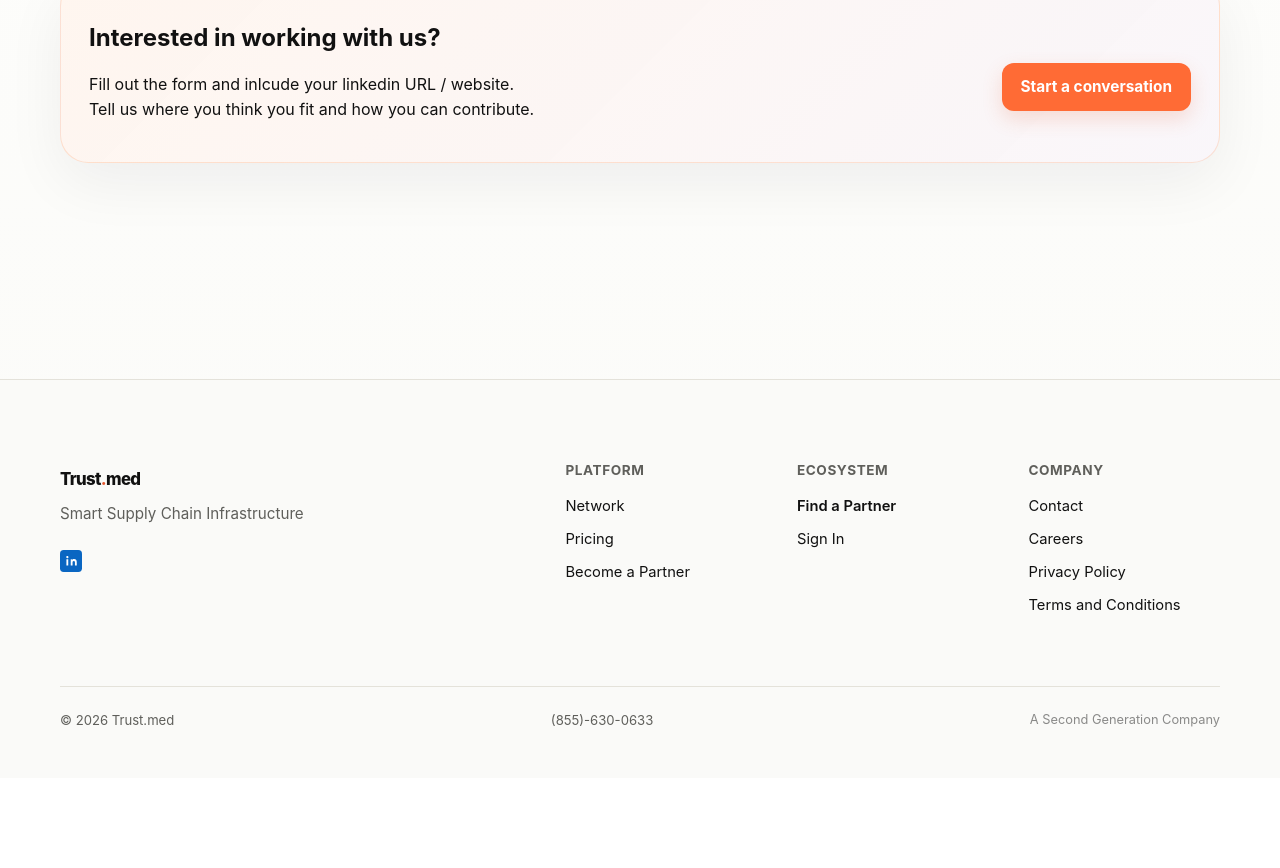
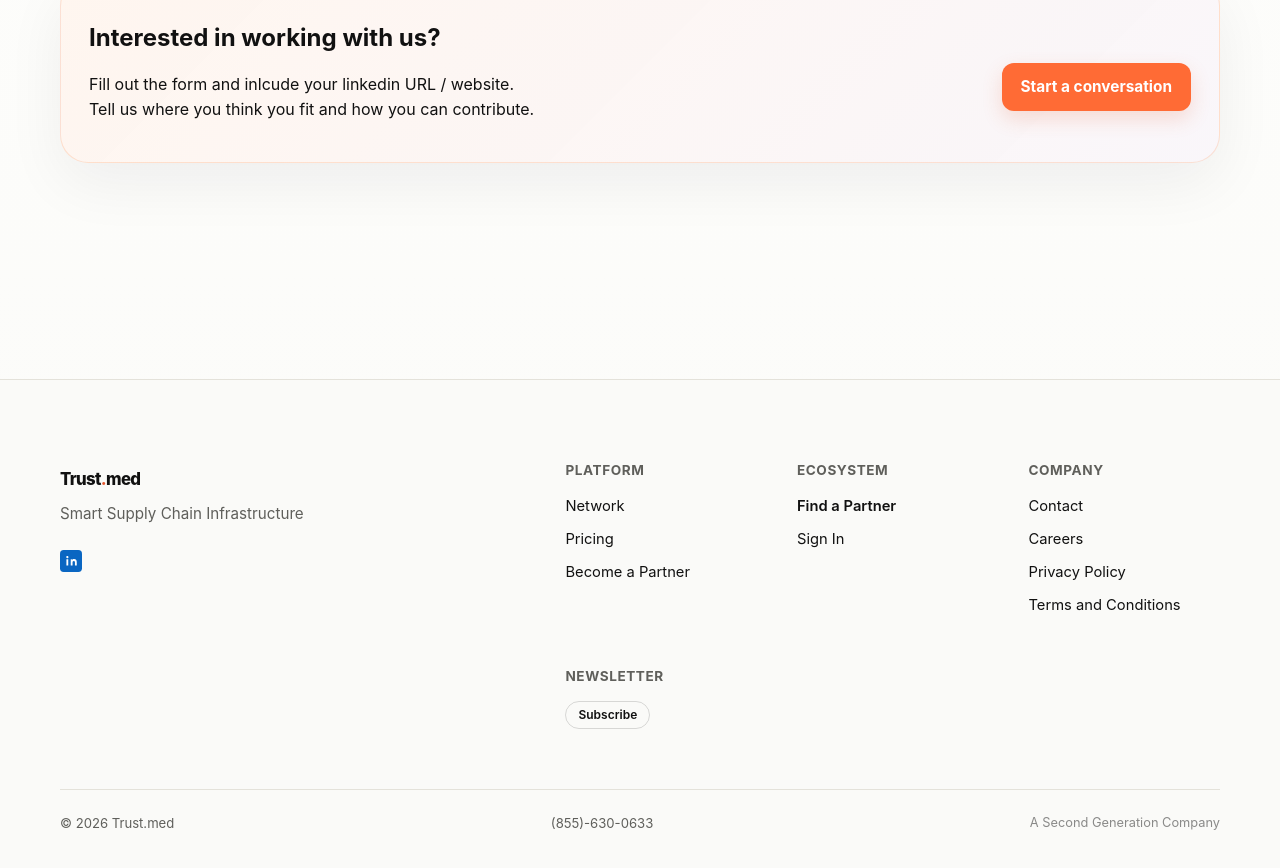
Before and after one commit to dotmed/trustmed-site, an Eleventy site: page src/careers.njk in a window 1280 px wide. Shown: the part 1564-2432 px from the top of the page. Before the commit the page ends 2342 px from the top, so only its background shows below. Built offline with nearby package versions, Linux system fonts and the light colour scheme; Eleventy itself is replaced by a stand-in of ours; files that its build step writes are made by us from their sources; a script that the page names is missing.

Commit message:
added newletter link to footer and newsletter banned copy update.

```diff
--- a/src/_includes/partials/footer.njk
+++ b/src/_includes/partials/footer.njk
@@ -98,6 +98,18 @@
 
         </div>
 
+        <div class="tm-footer__column">
+          <div class="tm-footer__heading">Newsletter</div>
+
+          <p class="tm-footer__newsletter-text">
+
+          </p>
+
+          <button class="tm-footer__subscribe" type="button" data-open-newsletter>
+            Subscribe
+          </button>
+        </div>
+
       </div>
 
     </div>
--- a/src/_includes/partials/top-newsletter-banner.njk
+++ b/src/_includes/partials/top-newsletter-banner.njk
@@ -2,7 +2,7 @@
   <div class="tm-shell tm-top-banner__inner">
     <p class="tm-top-banner__text">
       <strong>The Connection <b>/</b></strong>
-      <span>An inside track on pharma data, compliance, and the connected systems.</span>
+      <span>The inside track on pharma data, compliance, and the connected systems.</span>
     </p>
 
     <button class="tm-top-banner__btn" type="button" data-open-newsletter>
--- a/src/assets/css/shared.css
+++ b/src/assets/css/shared.css
@@ -1124,3 +1124,32 @@
     right: -4px;
   }
 }
+
+
+.tm-footer__newsletter-text {
+  margin: 0 0 12px;
+  max-width: 240px;
+  font-size: 14px;
+  line-height: 1.5;
+  color: #555;
+}
+
+.tm-footer__subscribe {
+  appearance: none;
+  border: 1px solid rgba(0, 0, 0, 0.14);
+  background: transparent;
+  color: #111;
+  border-radius: 999px;
+  padding: 7px 12px;
+  font-size: 12px;
+  font-weight: 600;
+  line-height: 1;
+  cursor: pointer;
+  transition: background-color 0.2s ease, color 0.2s ease, border-color 0.2s ease;
+}
+
+.tm-footer__subscribe:hover {
+  background: #111;
+  color: #fff;
+  border-color: #111;
+}
```
Also changed, not shown: 9 other files.
